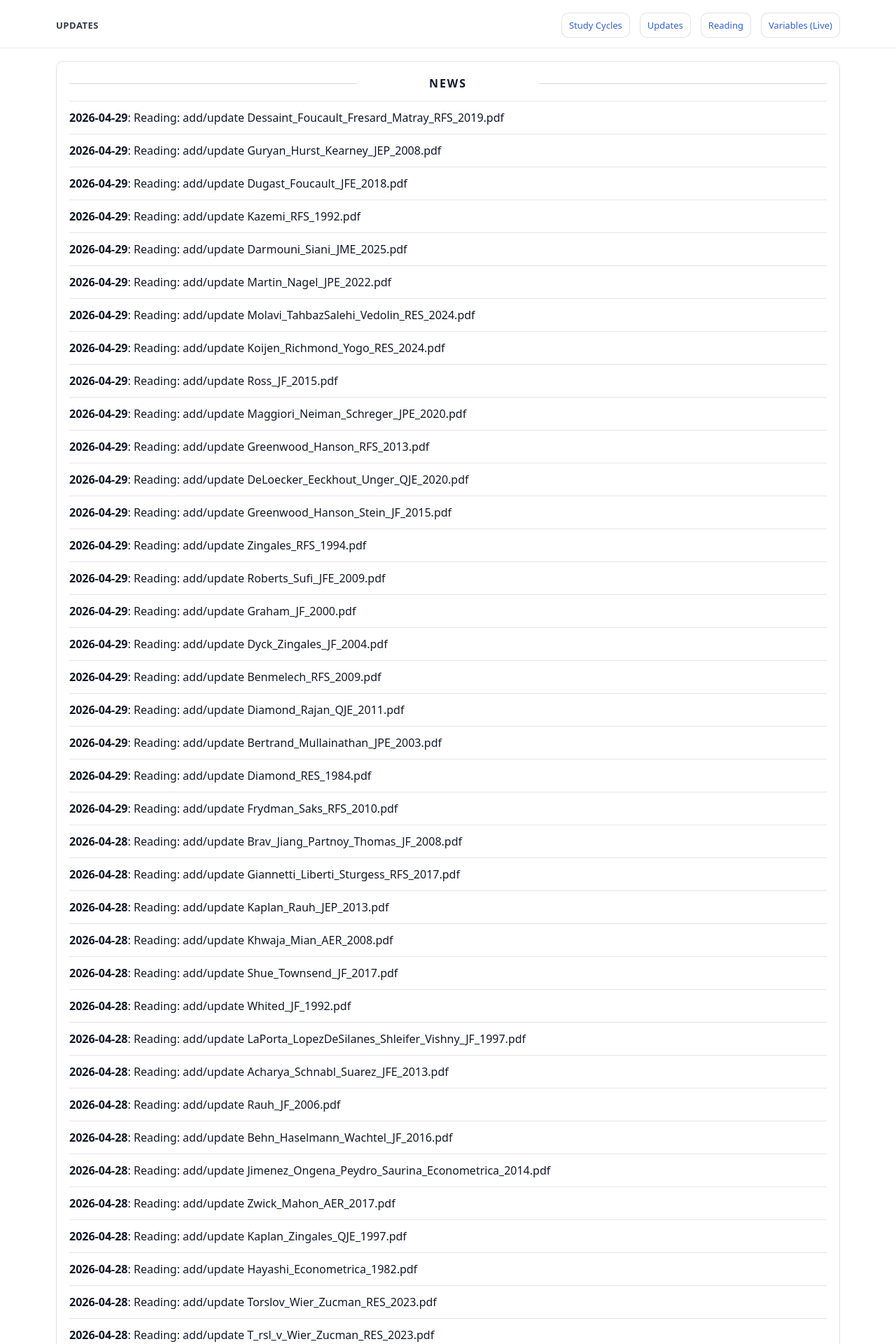
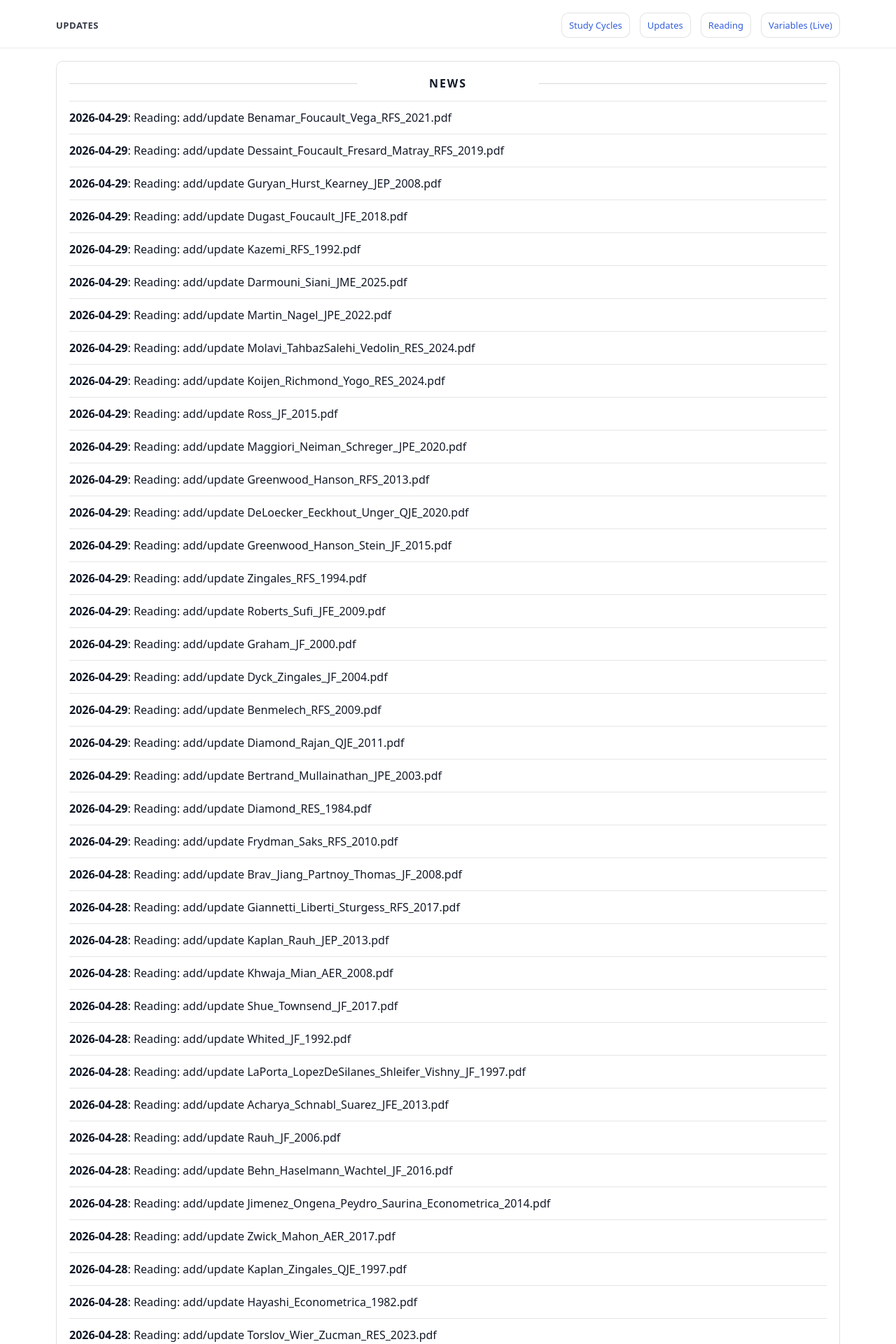
Before and after one commit to yaxinzn/study-archive, a Jekyll site: the page built from updates/index.md, in a window 1280 px wide. Shown: the top 1920 px of the page at 70% size. Built offline with Jekyll 4.4.1, drawn with Linux system fonts in a browser that asks for light colours; some of the changed text lies outside the part shown.

Commit message:
chore: update NEWS feed

```diff
--- a/_data/news.yml
+++ b/_data/news.yml
@@ -1,4 +1,7 @@
 # Auto-generated update history (sorted newest -> oldest). Do not edit manually.
+- ts: "1777465490"
+  date: "2026-04-29"
+  title: "Reading: add/update Benamar_Foucault_Vega_RFS_2021.pdf"
 - ts: "1777465032"
   date: "2026-04-29"
   title: "Reading: add/update Dessaint_Foucault_Fresard_Matray_RFS_2019.pdf"
```
